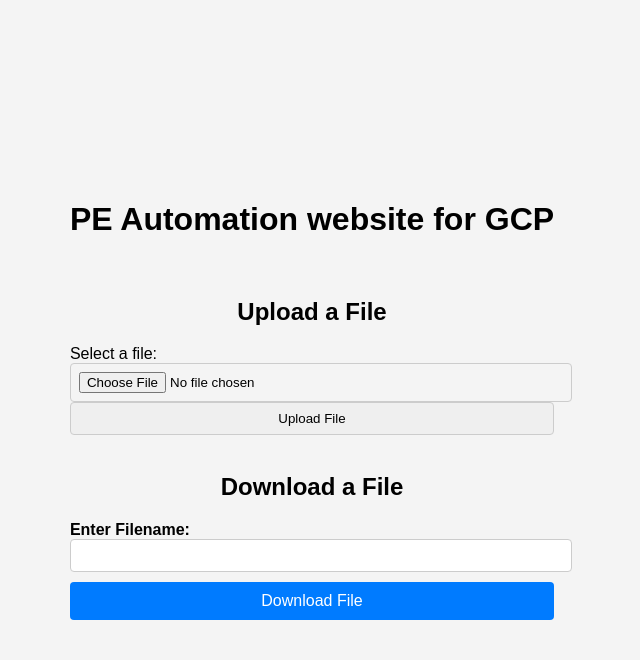
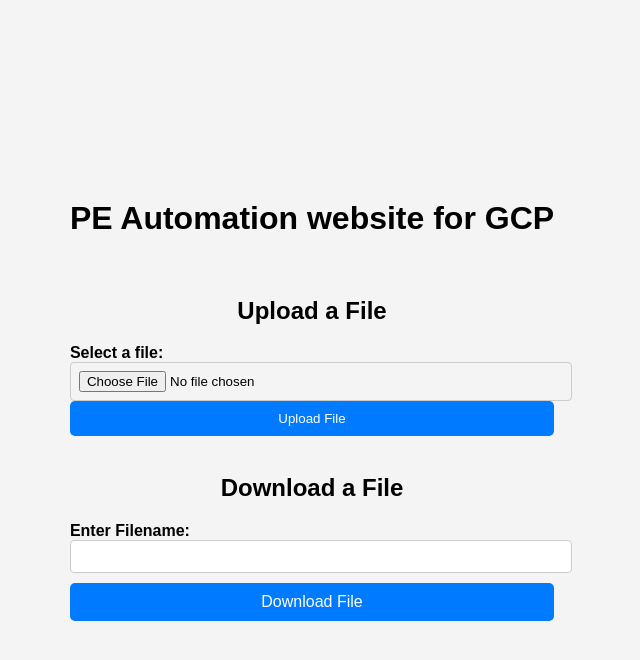
Before and after one commit to gitjenkins-cicd/FlaskWebsiteDevelopement, a Flask app: page /logout in a window 1280 px wide. Shown: the top 660 px of the page, without its empty margins (328-968 px from the left). Run offline with Flask 3, Linux system fonts and the light colour scheme.

Commit message:
css applied

```diff
--- a/static/styleshome.css
+++ b/static/styleshome.css
@@ -54,3 +54,15 @@
     align-items: center;
     text-align: center;
 }
+.colored-button {
+    background-color: #007bff; /* Set the background color */
+    color: #fff; /* Set the text color */
+    padding: 10px 20px; /* Add some padding for better appearance */
+    border: none; /* Remove the border */
+    border-radius: 5px; /* Add rounded corners */
+    cursor: pointer; /* Add a pointer cursor on hover */
+}
+
+.colored-button:hover {
+    background-color: #0056b3; /* Change the background color on hover */
+}
--- a/templates/home.html
+++ b/templates/home.html
@@ -52,12 +52,12 @@
         <br>
         <h2>Upload a File</h2>
         <form  action="/uploadfile" method="post" enctype="multipart/form-data">
-            <div class="upload-btn-wrapper>
+            <div class="upload-btn-wrapper">
                 <label for="file">Select a file:</label>
                 <input type="file" id="file" name="file" accept=".*"> <!-- accept attribute limits file types -->
             <!-- <br> -->
-        </div>
-            <input type="submit" value="Upload File">
+            </div>
+            <input class="colored-button" type="submit" value="Upload File">
         </form>
 
         <br>
@@ -67,7 +67,7 @@
                 <label for="filename">Enter Filename:</label>
                 <input type="text" id="filename" name="filename" required>
             </div>
-            <button type="submit">Download File</button>
+            <button class="colored-button" type="submit">Download File</button>
         </form>
     </div>
     </body>
```
Also changed, not shown: files/Oct-bill.PNG (added).
